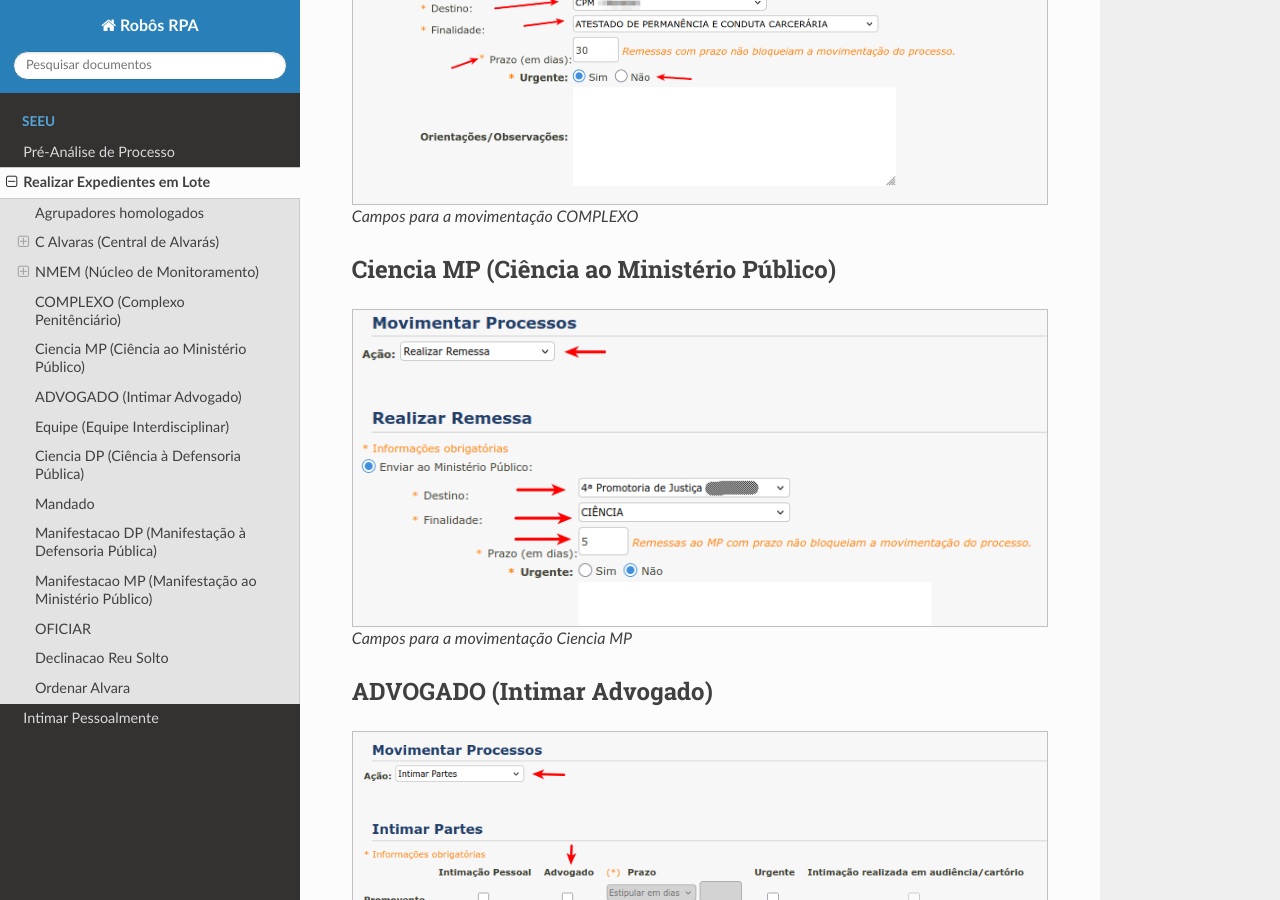
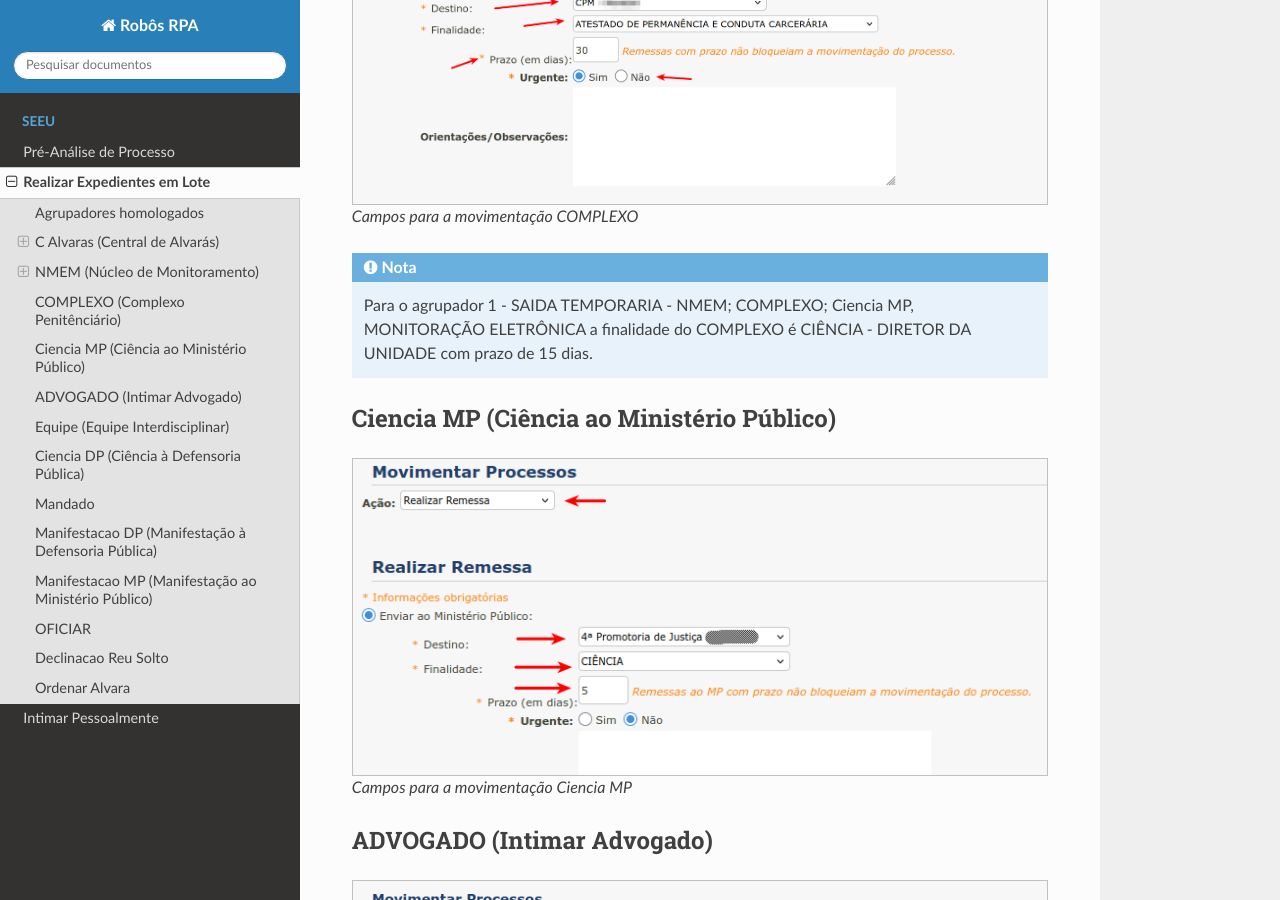
Before and after one commit to djangonauta/robos-rpa-docs, a Sphinx documentation site: the page built from docs/realizar_expedientes_lote.rst, in a window 1280 px wide and 900 px high, scrolled down 6080 px. Built offline with Sphinx 7.4.7 and the Read the Docs theme 3.1.0, drawn with Linux system fonts in a browser that asks for light colours.

Commit message:
docs: Adicionada nota para a movimentação COMPLEXO

```diff
--- a/docs/realizar_expedientes_lote.rst
+++ b/docs/realizar_expedientes_lote.rst
@@ -105,6 +105,10 @@ COMPLEXO (Complexo Penitênciário)
   Campos para a movimentação COMPLEXO
 
 
+.. note:: Para o agrupador 1 - SAIDA TEMPORARIA - NMEM; COMPLEXO; Ciencia MP, MONITORAÇÃO ELETRÔNICA
+          a finalidade do COMPLEXO é CIÊNCIA - DIRETOR DA UNIDADE com prazo de 15 dias.
+
+
 Ciencia MP (Ciência ao Ministério Público)
 ------------------------------------------
 
```
